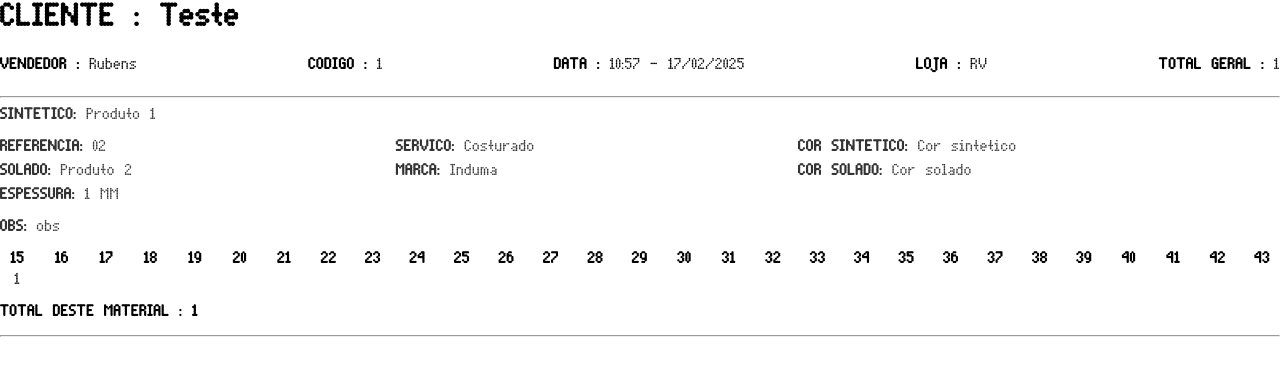
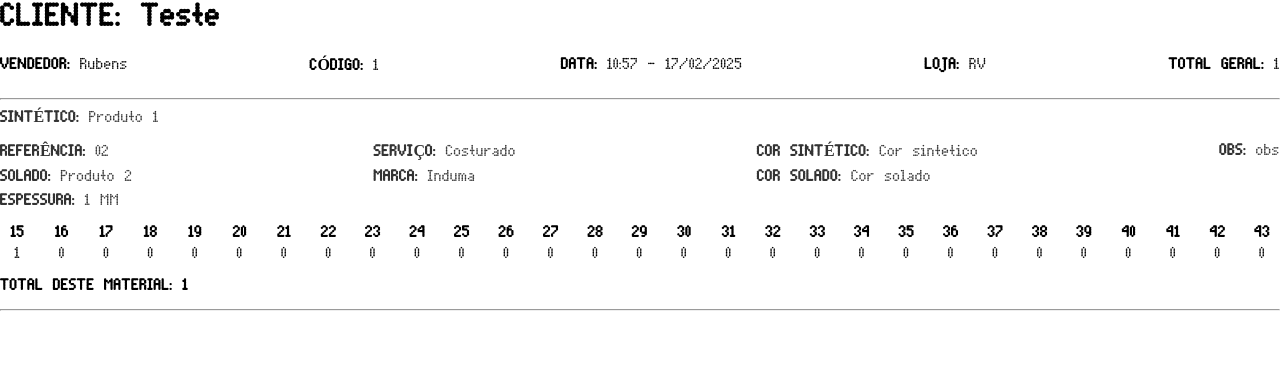
Before and after one commit to RubsNeto/PalmieX, a Django app: page /imprimir/1/ in a window 1280 px wide. Shown: the top 376 px of the page. Run offline with Django 5.2, Linux system fonts and the light colour scheme; a user stored in the database is signed in; data comes from the database, SQL or seed files in the repository; both versions use the stored data as it was after the commit; some web fonts are replaced.

Commit message:
unmerged

```diff
--- a/static/js/producao.js
+++ b/static/js/producao.js
@@ -105,7 +105,7 @@ document.addEventListener('DOMContentLoaded', function() {
 
           const produtosAgrupados = {};
           data.itens.forEach(item => {
-            const chave = `${item.codigo}-${item.nome}`;
+            const chave = `${item.codigo}-${item.nome}-${item.cor}`;
             if (!produtosAgrupados[chave]) {
               produtosAgrupados[chave] = {
                 codigo: item.codigo,
--- a/templates/pedidos/imprimir.html
+++ b/templates/pedidos/imprimir.html
@@ -9,69 +9,63 @@
 
 {% block content %}
 <div class="pedido-imprimir">
-  <h1>CLIENTE : {{ pedido.cliente }}</h1>
+  <h1>CLIENTE: {{ pedido.cliente }}</h1>
   <div class="detalhes-pedido">
-    <p><strong>VENDEDOR :</strong> {{ pedido.vendedor.nome }}</p>
-    <p><strong>CODIGO :</strong> {{ pedido.id }}</p>
-    <p><strong>DATA :</strong> {{ pedido.data|date:"H:i - d/m/Y" }}</p>
-    <p><strong>LOJA :</strong> {{ pedido.vendedor.loja }}</p>
-    <p><strong>TOTAL GERAL :</strong> <span id="total-geral">0</span></p>
+    <p><strong>VENDEDOR:</strong> {{ pedido.vendedor.nome }}</p>
+    <p><strong>CÓDIGO:</strong> {{ pedido.id }}</p>
+    <p><strong>DATA:</strong> {{ pedido.data|date:"H:i - d/m/Y" }}</p>
+    <p><strong>LOJA:</strong> {{ pedido.vendedor.loja }}</p>
+    <p><strong>TOTAL GERAL:</strong> <span id="total-geral">0</span></p>
   </div>
 
   <hr>
 
-  {# AGRUPA OS ITENS POR PRODUTO; SE PREFERIR, ADAPTE CONFORME A SUA LÓGICA DE AGRUPAMENTO #}
-  {% regroup pedido.itens.all by produto as itens_por_produto %}
-  {% for grupo in itens_por_produto %}
+  {# Itera sobre cada item individualmente para evitar mesclagem #}
+  {% for item in pedido.itens.all %}
   <div class="pedido-item">
     <div class="produto-cabecalho">
       <span class="item-nome">
-        <div class= "primeiro">
+        <div class="primeiro">
           {% if production_area == "balancinho" or production_area == "vendedor" %}
-        <p><strong>SINTETICO:</strong> {{ grupo.list.0.mat_balancinho|default:"" }}</p>
+            <p><strong>SINTÉTICO:</strong> {{ item.mat_balancinho|default:"" }}</p>
           {% endif %}
         </div>
         <div>
           {% if production_area == "solado" or production_area == "vendedor" %}
-        <p><strong>REFERENCIA:</strong> {{ grupo.list.0.ref_palmilha|default:"" }}</p>
+            <p><strong>REFERÊNCIA:</strong> {{ item.ref_palmilha|default:"" }}</p>
           {% endif %}
-
-
           {% if production_area == "solado" or production_area == "vendedor" %}
-        <p><strong>SOLADO:</strong> {{ grupo.list.0.mat_palmilha|default:"" }}</p>
+            <p><strong>SOLADO:</strong> {{ item.mat_palmilha|default:"" }}</p>
           {% endif %}
           {% if production_area == "balancinho" or production_area == "vendedor" %}
-          <div><p><strong>ESPESSURA:</strong> {{ grupo.list.0.espessura|default:"0" }} MM</p></div>
-        {% endif %}
+            <div>
+              <p><strong>ESPESSURA:</strong> {{ item.espessura|default:"0" }} MM</p>
             </div>
-
-        <div>
-          {% if production_area == "balancinho" or production_area == "vendedor" %}
-            <div>
-              <p><strong>SERVICO:</strong> {{ grupo.list.0.tipo_servico|default:"NENHUM" }}</p>
-            </div>
-          {% endif %}
-          {% if production_area == "solado" or production_area == "vendedor" %}
-            <div><p><strong>MARCA:</strong> {{ grupo.list.0.marca|default:"" }}</p></div>
           {% endif %}
         </div>
         <div>
           {% if production_area == "balancinho" or production_area == "vendedor" %}
-          <p><strong>COR SINTETICO:</strong> {{ grupo.list.0.cor|default:"" }}</p>
+            <p><strong>SERVIÇO:</strong> {{ item.tipo_servico|default:"NENHUM" }}</p>
           {% endif %}
-
           {% if production_area == "solado" or production_area == "vendedor" %}
-          <p><strong>COR SOLADO:</strong> {{ grupo.list.0.cor_palmilha|default:"" }}</p>
+            <div>
+              <p><strong>MARCA:</strong> {{ item.marca|default:"" }}</p>
+            </div>
           {% endif %}
-
         </div>
         <div>
+          {% if production_area == "balancinho" or production_area == "vendedor" %}
+            <p><strong>COR SINTÉTICO:</strong> {{ item.cor|default:"" }}</p>
+          {% endif %}
+          {% if production_area == "solado" or production_area == "vendedor" %}
+            <p><strong>COR SOLADO:</strong> {{ item.cor_palmilha|default:"" }}</p>
+          {% endif %}
         </div>
-        </span>
-      <span class="item-nome">
-        {% if grupo.list.0.obs %}
-          <p><strong>OBS:</strong> {{ grupo.list.0.obs }}</p>
+        <div>
+          {% if item.obs %}
+            <p><strong>OBS:</strong> {{ item.obs }}</p>
           {% endif %}
+        </div>
       </span>
     </div>
 
@@ -81,11 +75,11 @@
         <div class="botao-container">
           <h1 class="botao">{{ tamanho }}</h1>
           <div class="numero" contenteditable="false">
-            {% for item in grupo.list %}
             {% if item.tamanho == tamanho %}
               {{ item.quantidade }}
+            {% else %}
+              0
             {% endif %}
-            {% endfor %}
           </div>
         </div>
       {% endfor %}
@@ -93,12 +87,9 @@
   </div>
   <hr>
   {% endfor %}
-
 </div>
 
 <script>
-
-
 document.addEventListener("DOMContentLoaded", function() {
     let globalTotal = 0;
     document.querySelectorAll(".pedido-item").forEach(function(item) {
@@ -113,7 +104,7 @@
       totalElem.className = "material-total";
       totalElem.style.marginTop = "0.5em";
       totalElem.style.fontWeight = "bold";
-      totalElem.textContent = "TOTAL DESTE MATERIAL : " + materialTotal;
+      totalElem.textContent = "TOTAL DESTE MATERIAL: " + materialTotal;
       item.appendChild(totalElem);
     });
     document.getElementById("total-geral").textContent = globalTotal;
```
Also changed, not shown: db.sqlite3. Lines whose indentation alone changed are shown as unchanged.
